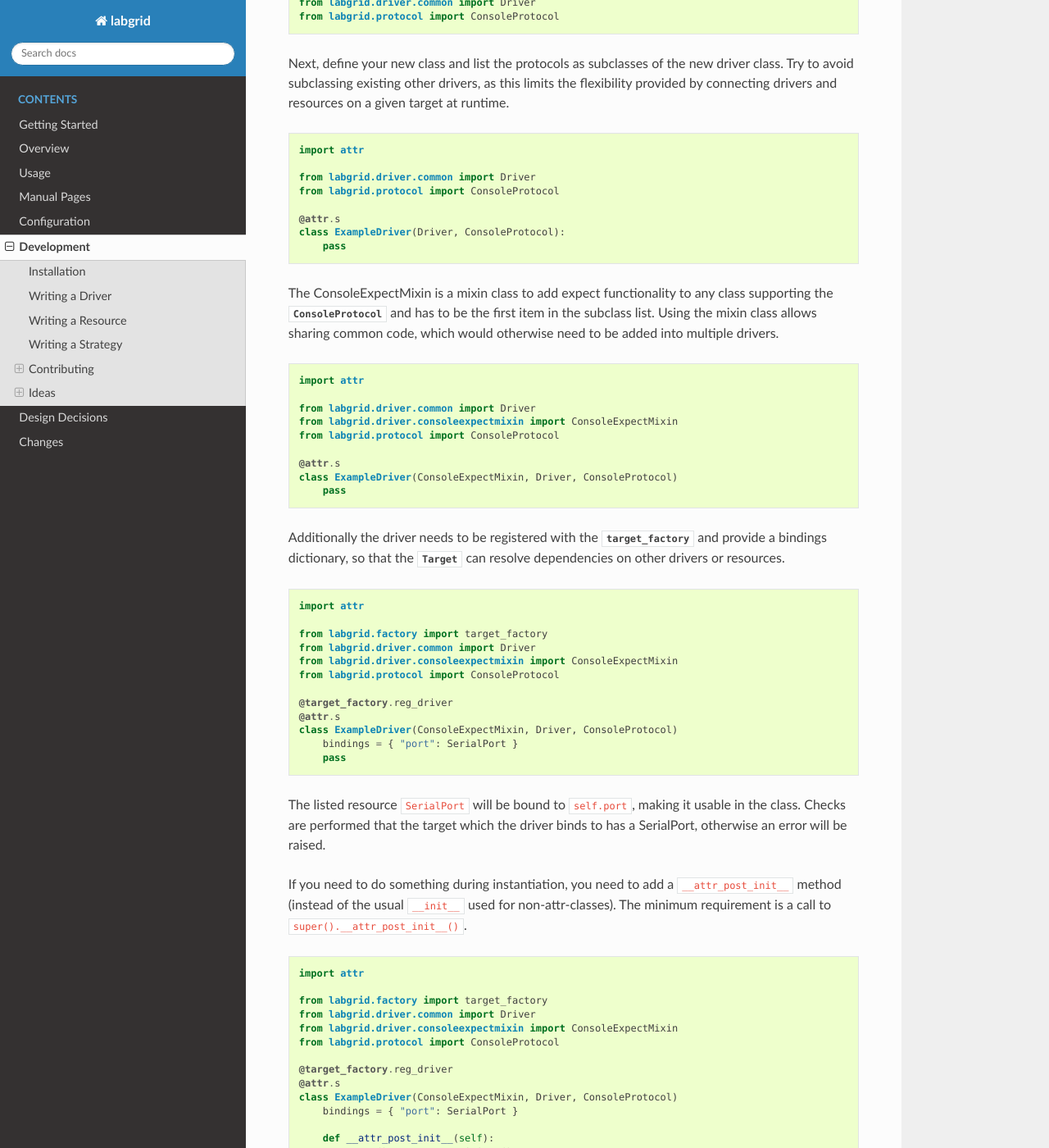
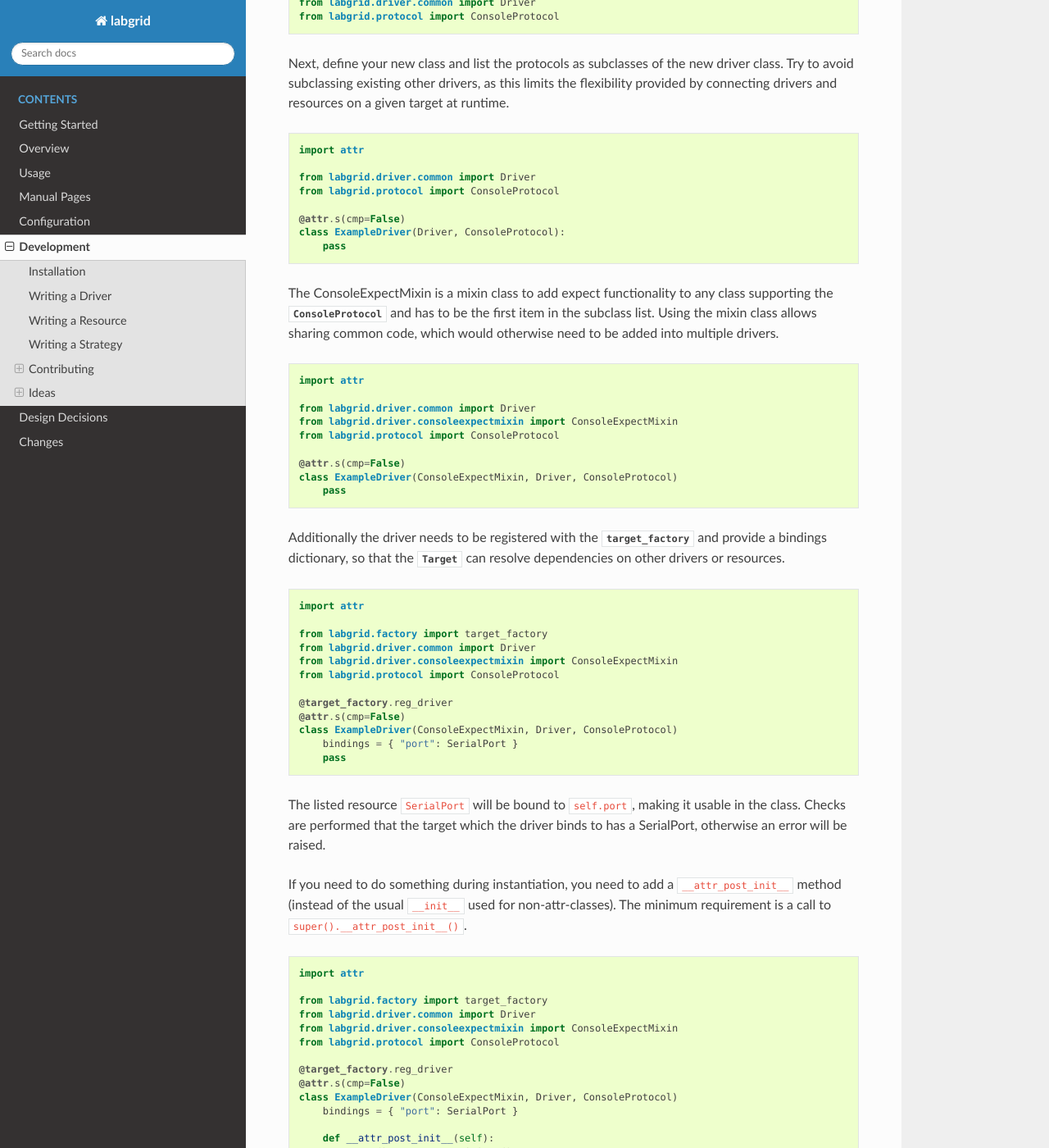
Before and after one commit to labgrid-project/labgrid, a Sphinx documentation site: the page built from doc/development.rst, in a window 1280 px wide and 1400 px high, scrolled down 1245 px. Shown: the whole window at 82% size. Built offline with Sphinx 7.4.7 and the Read the Docs theme 2.0.0, drawn with Linux system fonts in a browser that asks for light colours; pages that are not in the unit, such as notebooks, are missing from menus; some of the changed text lies outside the part shown.

Commit message:
doc/development: update examples with cmp=False
Signed-off-by: Rouven Czerwinski <r.czerwinski@pengutronix.de>

```diff
--- a/doc/development.rst
+++ b/doc/development.rst
@@ -75,7 +75,7 @@ provided by connecting drivers and resources on a given target at runtime.
     from labgrid.driver.common import Driver
     from labgrid.protocol import ConsoleProtocol
 
-    @attr.s
+    @attr.s(cmp=False)
     class ExampleDriver(Driver, ConsoleProtocol):
 	pass
 
@@ -93,7 +93,7 @@ be added into multiple drivers.
     from labgrid.driver.consoleexpectmixin import ConsoleExpectMixin
     from labgrid.protocol import ConsoleProtocol
 
-    @attr.s
+    @attr.s(cmp=False)
     class ExampleDriver(ConsoleExpectMixin, Driver, ConsoleProtocol)
 	pass
 
@@ -111,7 +111,7 @@ dependencies on other drivers or resources.
     from labgrid.protocol import ConsoleProtocol
 
     @target_factory.reg_driver
-    @attr.s
+    @attr.s(cmp=False)
     class ExampleDriver(ConsoleExpectMixin, Driver, ConsoleProtocol)
 	bindings = { "port": SerialPort }
 	pass
@@ -136,7 +136,7 @@ The minimum requirement is a call to :code:`super().__attr_post_init__()`.
     from labgrid.protocol import ConsoleProtocol
 
     @target_factory.reg_driver
-    @attr.s
+    @attr.s(cmp=False)
     class ExampleDriver(ConsoleExpectMixin, Driver, ConsoleProtocol)
 	bindings = { "port": SerialPort }
 
@@ -171,7 +171,7 @@ register it with the :any:`target_factory`.
 
 
     @target_factory.reg_resource
-    @attr.s
+    @attr.s(cmp=False)
     class ExampleResource(Resource):
         pass
 
@@ -187,7 +187,7 @@ variables.
 
 
     @target_factory.reg_resource
-    @attr.s
+    @attr.s(cmp=False)
     class ExampleResource(Resource):
         examplevar1 = attr.ib()
         examplevar2 = attr.ib()
```
